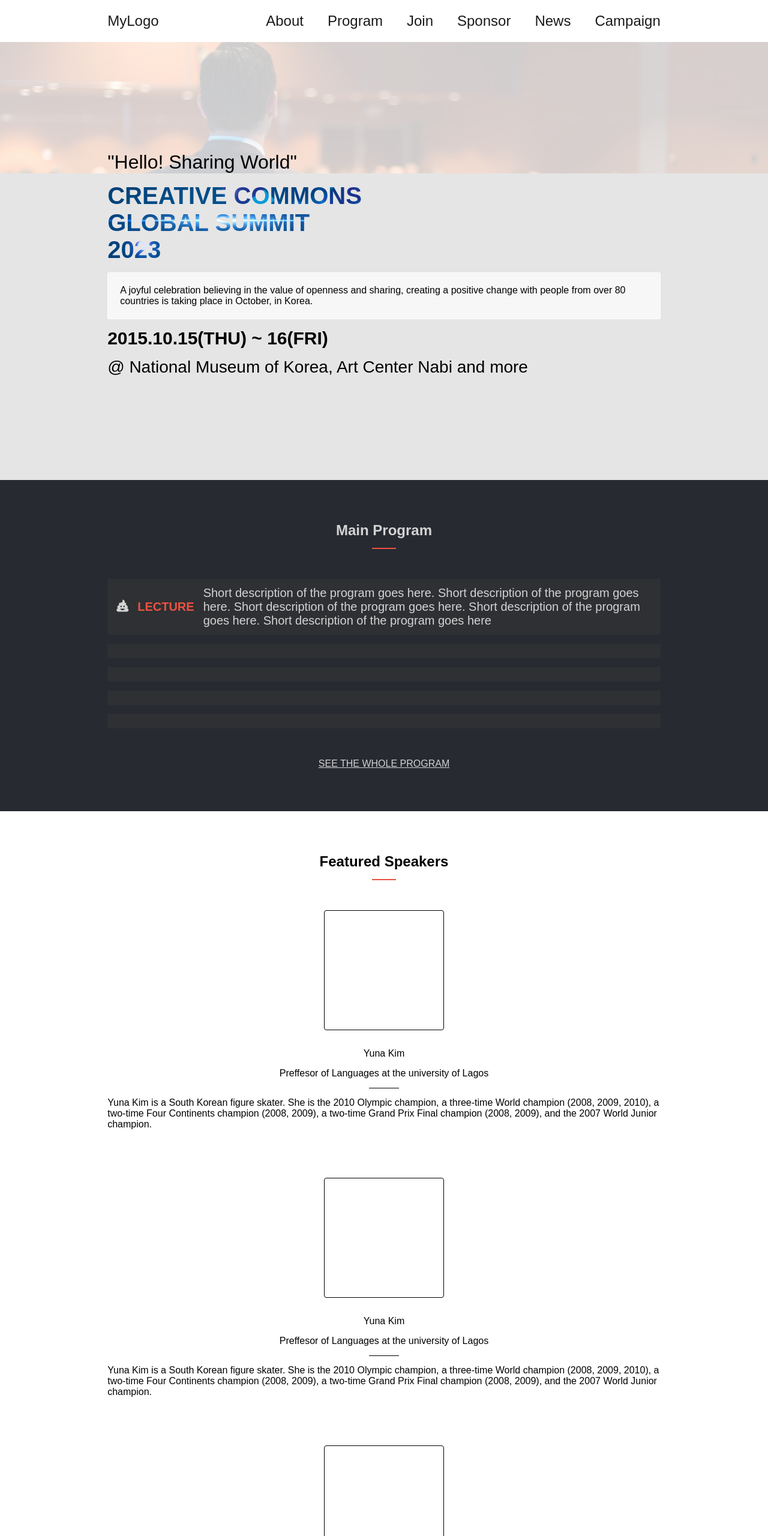
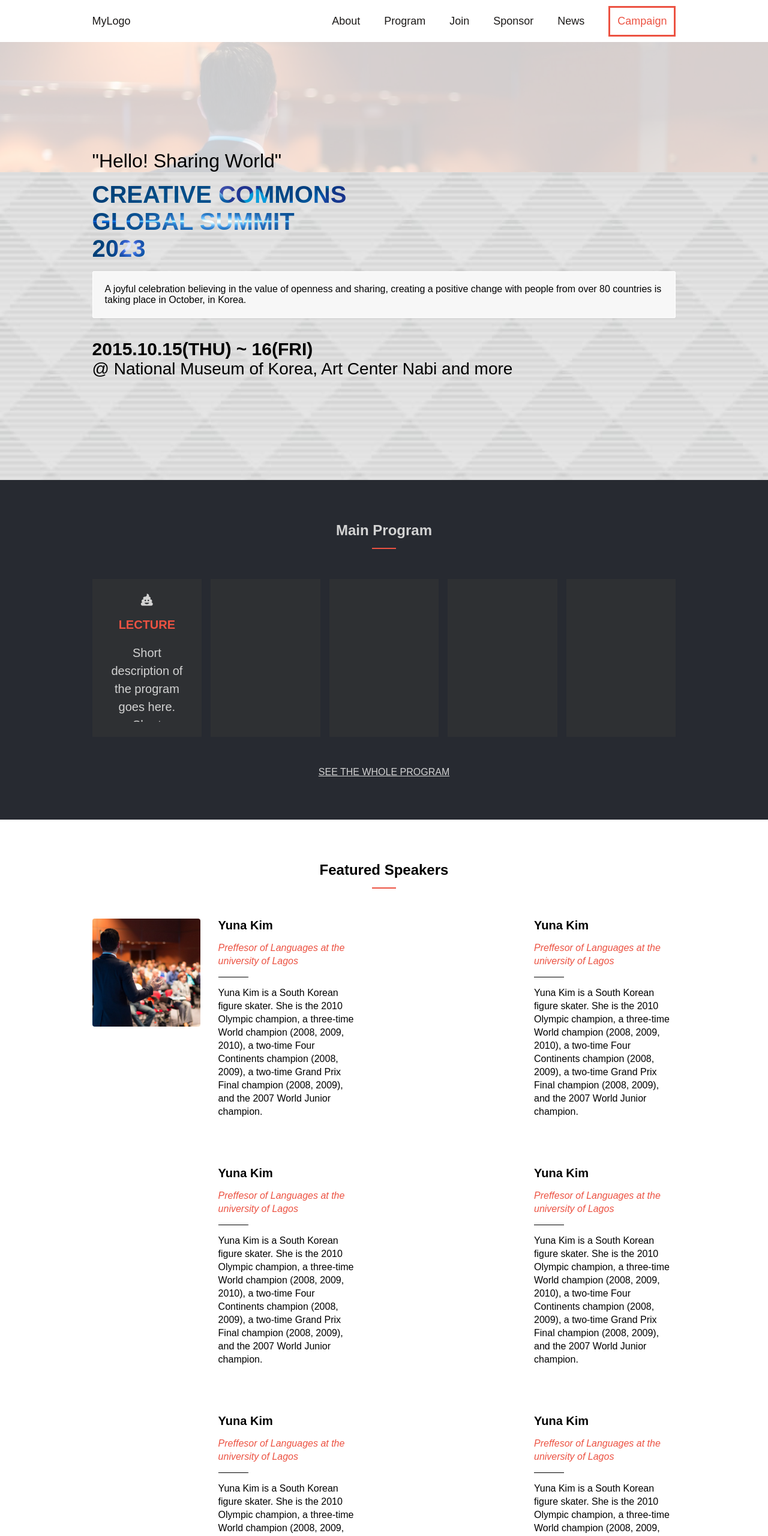
Before and after one commit to adamilare/Capstone-1, a website: page index.html in a window 1280 px wide. Shown: the top 2560 px of the page at 60% size. Drawn offline with Linux system fonts and the light colour scheme.

Commit message:
Finish preliminary setup

```diff
--- a/css/index.css
+++ b/css/index.css
@@ -52,7 +52,10 @@
 footer,
 #programs,
 #speakers,
-#partners #intro .greeting {
+#partners #intro .greeting,
+#about-intro,
+#program-logo,
+#past-event {
   padding-left: var(--m-lr-padding);
   padding-right: var(--m-lr-padding);
 }
@@ -66,7 +69,7 @@
   z-index: 100;
   width: 100%;
   height: 70px;
-  font-size: 24px;
+  font-size: 18px;
   top: 0;
   left: 0;
   color: #1c1a19;
@@ -74,6 +77,12 @@
   background-color: transparent;
 
   /* background-color: #fff; */
+}
+
+nav a:hover,
+nav a:active,
+nav a:target {
+  color: var(--color-1);
 }
 
 #nav-mobile {
@@ -90,6 +99,8 @@
 #nav-mobile .menu-left {
   width: 100%;
   padding: 20px;
+  display: flex;
+  justify-content: center;
 }
 
 #nav-mobile ul {
@@ -108,16 +119,16 @@
 nav a {
   text-decoration: none;
   font-family: var(--font-latio);
-
-  /* font-weight: 600; */
-
-  /* font-size: inherit; */
-
-  /* line-height: 20px; */
   display: flex;
   align-items: center;
   text-align: center;
   color: inherit;
+}
+
+.campaign {
+  color: var(--color-1);
+  border: 3px solid var(--color-1);
+  padding: 12px;
 }
 
 .f-bigger {
@@ -146,7 +157,16 @@
   padding: 0;
   flex-direction: column;
   gap: 15px;
+  background-blend-mode: multiply;
+}
+
+#intro,
+#about-intro {
   background-color: rgb(229, 229, 229);
+  background-image: url(/images/intro-bk.jpg);
+  background-repeat: no-repeat;
+  background-position: center;
+  background-size: cover;
 }
 
 #about-intro {
@@ -163,12 +183,23 @@
   font-size: 40px;
   font-weight: 800;
   text-transform: uppercase;
+  color: var(--color-1);
+}
+
+#intro h1 {
   background: url(/images/bk.jpg) 0 0 / cover no-repeat;
   -webkit-background-clip: text;
   -webkit-text-fill-color: transparent;
 }
 
-#intro span:first-child {
+#intro-contact {
+  flex: 1;
+  display: flex;
+  flex-direction: column;
+  margin-top: 20px;
+}
+
+#intro > span:first-child {
   flex: 1;
   font-size: 32px;
   display: flex;
@@ -246,7 +277,7 @@
   gap: 15px;
 }
 
-#programs-list .prog-item {
+.prog-item {
   display: flex;
   gap: 15px;
   align-items: center;
@@ -307,11 +338,34 @@
   gap: 30px;
 }
 
-.speaker-item .speaker-img {
-  height: 200px;
-  width: 200px;
-  border: 1px solid black;
+.speaker-img {
+  height: 180px;
+  width: 180px;
+  scale: 1;
+  /* border: 1px solid black; */
   border-radius: 4px;
+  overflow: hidden;
+}
+
+.speaker-img img {
+  width: 100%;
+  height: 100%;
+  object-fit: cover;
+}
+
+.speaker-name {
+  font-size: 20px;
+  font-weight: 600;
+}
+
+.speaker-title {
+  color: var(--color-1);
+  font-style: italic;
+}
+
+.speaker-title,
+.speaker-about {
+  line-height: 22px;
 }
 
 .speaker-item .dashed {
@@ -340,6 +394,22 @@
 
 #program-logo {
   border-bottom: 1px solid var(--color-2);
+}
+
+#program-logo-p {
+  width: 80%;
+  padding: 30px 60px;
+  border: 2px solid var(--color-2);
+  border-radius: 2px;
+  display: flex;
+  justify-content: center;
+}
+
+#program-logo-p img {
+  height: 90%;
+  width: 90%;
+  margin: auto;
+  scale: 1;
 }
 
 #past-events-list {
@@ -406,8 +476,24 @@
   border-radius: 2px;
 }
 
+#about-intro .dashed {
+  margin: 15px;
+  width: 40px;
+  border-bottom: 2px solid var(--color-1);
+}
+
 #about-intro p {
   background-color: #fff;
+}
+
+#about-intro div {
+  margin-top: 40px;
+  display: flex;
+  flex-direction: column;
+}
+
+.b-line {
+  border-bottom: 3px solid var(--color-3);
 }
 
 @media (min-width: 768px) {
@@ -424,7 +510,9 @@
   footer,
   #programs,
   #speakers,
-  #partners #intro .greeting {
+  #partners #intro .greeting,
+  #program-logo,
+  #past-event {
     padding-left: var(--d-lr-padding);
     padding-right: var(--d-lr-padding);
   }
@@ -468,19 +556,78 @@
     flex: 2;
     gap: 40px;
     justify-content: space-between;
+    align-items: center;
   }
 
-  #intro span:first-child {
+  #intro > span:first-child {
     flex: 1;
     font-size: 32px;
     padding: 0 var(--d-lr-padding);
     padding-top: 80px;
   }
 
+  #programs-list {
+    flex-direction: row;
+  }
+
+  .prog-item {
+    flex-direction: column;
+    flex: 1;
+    gap: 20px;
+    padding: 25px 20px;
+  }
+
+  .prog-item div {
+    flex-direction: column;
+    align-items: center;
+    gap: 20px;
+  }
+
+  .prog-item p {
+    text-align: center;
+    overflow: hidden;
+    line-height: 30px;
+    height: 130px;
+  }
+
+  #speakers-list {
+    flex-direction: row;
+    flex-wrap: wrap;
+  }
+
+  .speaker-item {
+    flex-direction: row;
+    gap: 30px;
+    align-items: flex-start;
+    width: 40%;
+    flex: 1;
+  }
+
+  .speaker-info {
+    align-items: flex-start;
+    flex: 1;
+  }
+
+  #partners-list img {
+    height: 60px;
+    gap: 50px;
+  }
+
+  #past-events-list {
+    flex-direction: row;
+    gap: 20px;
+    align-items: center;
+  }
+
   footer {
     flex-direction: row;
     gap: 20px;
     align-items: center;
+  }
+
+  #footer-details {
+    gap: 20px;
+    align-items: flex-start;
   }
 
   footer img,
@@ -491,7 +638,7 @@
 
 :root {
   --m-lr-padding: 20px;
-  --d-lr-padding: 14%;
+  --d-lr-padding: 12%;
   --font-latio: "latio", sans-serif;
   --nav-h-m: 60px;
   --nav-h-d: 70px;
--- a/index.html
+++ b/index.html
@@ -19,7 +19,7 @@
     <nav id="topbar" class="d-flex">
       <a href="#" class="mobile fa fa-bars" id="mobile-menu-icon"> </a>
       <div class="desktop">
-        <div class="menu-left">MyLogo</div>
+          <div class="menu-left"><a href="index.html">MyLogo</a></div>
         <div class="menu-right">
           <ul>
             <li><a href="about.html" class="nav-item">About</a></li>
@@ -27,15 +27,15 @@
             <li><a href="#" class="nav-item">Join</a></li>
             <li><a href="#" class="nav-item">Sponsor</a></li>
             <li><a href="#" class="nav-item">News</a></li>
-            <li><a href="#" class="nav-item">Campaign</a></li>
+            <li><a href="#" class="nav-item campaign">Campaign</a></li>
           </ul>
         </div>
       </div>
     </nav>
     <main>
-      <section hidden  >
+      <section id="nav-wrapper" hidden  >
         <div class="d-flex mobile" id="nav-mobile">
-        <div class="menu-left">MyLogo</div>
+          <div class="menu-left"><a href="index.html">MyLogo</a></div>
         <div class="menu-right">
           <ul>
             <li><a href="about.html" class="nav-item">About</a></li>
@@ -58,10 +58,13 @@
           creating a positive change with people from over 80 countries is
           taking place in October, in Korea.
         </p>
-        <span class="f-bigger bold mlr-main">2015.10.15(THU) ~ 16(FRI)</span>
+        <div id="intro-contact">
+            <span class="f-bigger bold mlr-main">2015.10.15(THU) ~ 16(FRI)</span>
         <span class="f-big mlr-main"
           >@ National Museum of Korea, Art Center Nabi and more</span
         >
+        </div>
+
       </section>
       <section id="programs">
         <hgroup>
@@ -90,6 +93,17 @@
         </hgroup>
         <div id="speakers-list">
           <div class="speaker-item">
+            <span class="speaker-img">
+                <img src="/images/conference.jpg"></img>
+            </span>
+            <div class="speaker-info">
+              <span class="speaker-name">Yuna Kim</span>
+              <span class="speaker-title">Preffesor of Languages at the university of Lagos</span>
+              <span class="dashed"></span>
+              <span class="speaker-about">Yuna Kim is a South Korean figure skater. She is the 2010 Olympic champion, a three-time World champion (2008, 2009, 2010), a two-time Four Continents champion (2008, 2009), a two-time Grand Prix Final champion (2008, 2009), and the 2007 World Junior champion.</span>
+            </div>
+          </div>
+          <div class="speaker-item">
             <span class="speaker-img"></span>
             <div class="speaker-info">
               <span class="speaker-name">Yuna Kim</span>
@@ -116,8 +130,24 @@
               <span class="speaker-about">Yuna Kim is a South Korean figure skater. She is the 2010 Olympic champion, a three-time World champion (2008, 2009, 2010), a two-time Four Continents champion (2008, 2009), a two-time Grand Prix Final champion (2008, 2009), and the 2007 World Junior champion.</span>
             </div>
           </div>
-          <div class="speaker-item"></div>
-          <div class="speaker-item"></div>
+          <div class="speaker-item">
+            <span class="speaker-img"></span>
+            <div class="speaker-info">
+              <span class="speaker-name">Yuna Kim</span>
+              <span class="speaker-title">Preffesor of Languages at the university of Lagos</span>
+              <span class="dashed"></span>
+              <span class="speaker-about">Yuna Kim is a South Korean figure skater. She is the 2010 Olympic champion, a three-time World champion (2008, 2009, 2010), a two-time Four Continents champion (2008, 2009), a two-time Grand Prix Final champion (2008, 2009), and the 2007 World Junior champion.</span>
+            </div>
+          </div>
+          <div class="speaker-item">
+            <span class="speaker-img"></span>
+            <div class="speaker-info">
+              <span class="speaker-name">Yuna Kim</span>
+              <span class="speaker-title">Preffesor of Languages at the university of Lagos</span>
+              <span class="dashed"></span>
+              <span class="speaker-about">Yuna Kim is a South Korean figure skater. She is the 2010 Olympic champion, a three-time World champion (2008, 2009, 2010), a two-time Four Continents champion (2008, 2009), a two-time Grand Prix Final champion (2008, 2009), and the 2007 World Junior champion.</span>
+            </div>
+          </div>
         </div>
       </section>
       <section id="partners">
@@ -142,5 +172,6 @@
     </main>
 
     <!-- <script src="https://cdn.jsdelivr.net/npm/bootstrap@5.0.2/dist/js/bootstrap.bundle.min.js"></script> -->
-  </body>
+    <script src="js/index.js"></script>
+</body>
 </html>
--- /dev/null
+++ b/js/index.js
@@ -0,0 +1,14 @@
+function mobileMenuClicked() {
+  let menu = document.getElementById("mobile-menu-icon");
+  menu.classList.toggle("fa-bars");
+  menu.classList.toggle("fa-cancel");
+  document.getElementById("nav-wrapper").toggleAttribute("hidden");
+}
+
+document
+  .querySelector("#mobile-menu-icon")
+  .addEventListener("click", mobileMenuClicked);
+
+document.querySelectorAll("#mobile-menu-items li").forEach((item) => {
+  item.addEventListener("click", mobileMenuClicked);
+});
```
Also changed, not shown: about.html (+31 -10 lines), images/intro-bk.jpg (added).
